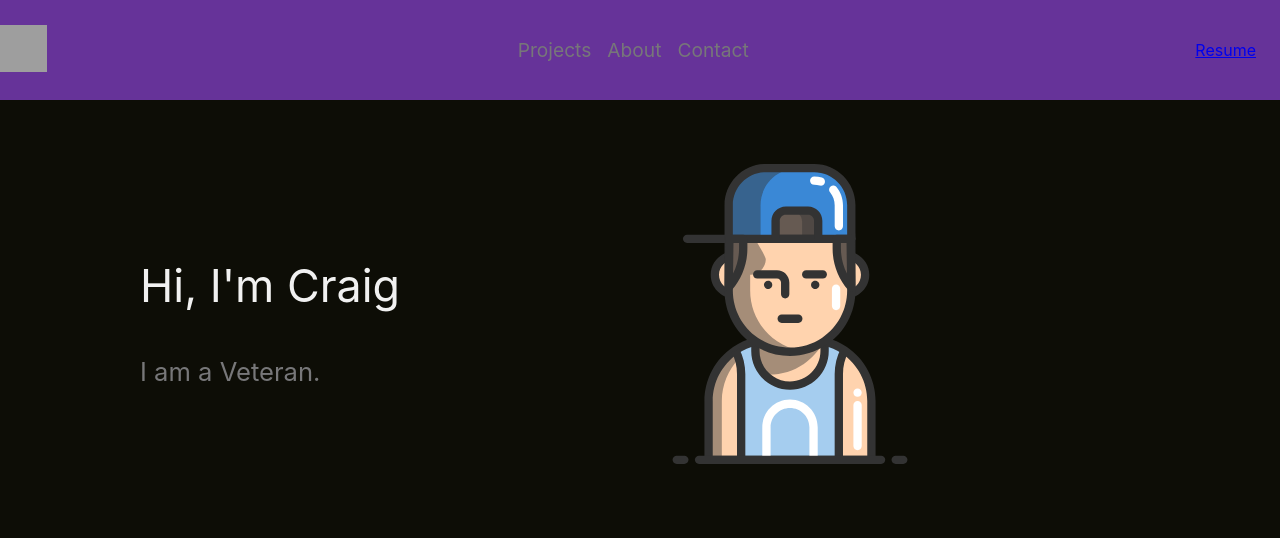
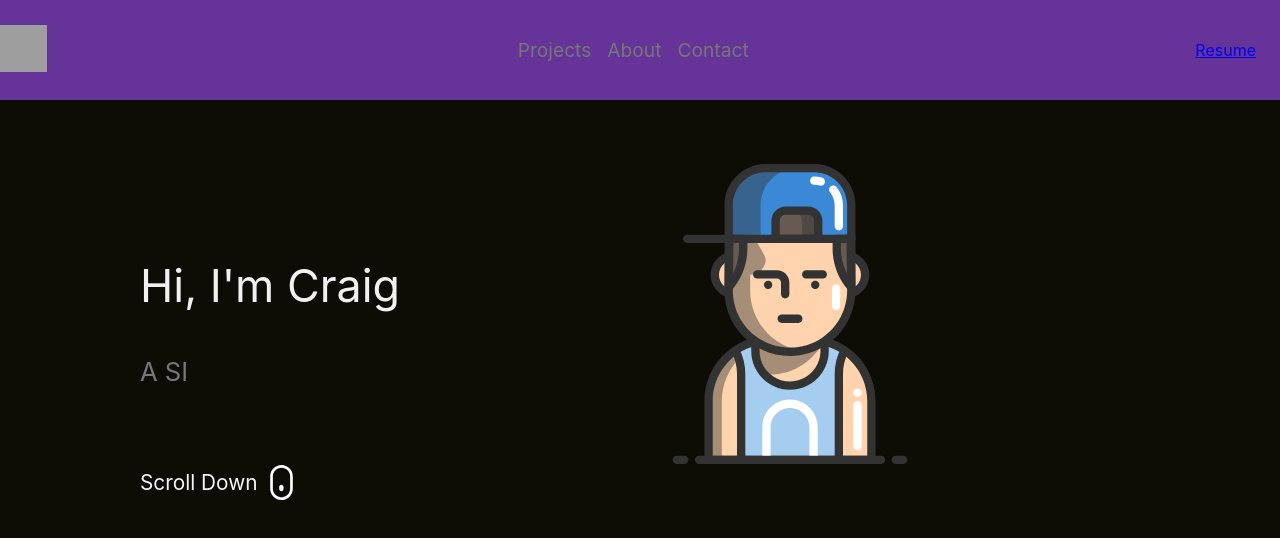
Before and after one commit to tektechnologies/craigbarkley, a React (Create React App) app: page / in a window 1280 px wide. Shown: the top 538 px of the page. Built offline with nearby package versions, Linux system fonts and the light colour scheme; grey boxes are pictures that could not be loaded.

Commit message:
icon and animated text for page scrolling

```diff
--- a/src/components/DeveloperManagerArtist/DeveloperManagerArtist.js
+++ b/src/components/DeveloperManagerArtist/DeveloperManagerArtist.js
@@ -8,10 +8,11 @@ import {
   DmaRight,
   Image,
   ScrollDown,
+  ScrollLink,
 } from "./DevElements";
 import { TypeAnimation } from "react-type-animation";
 import ScrollAnimation from "react-animate-on-scroll";
-import { ScrollLink } from "react-scroll";
+
 
 class DeveloperManagerArtist extends React.Component {
   constructor(props) {
@@ -19,7 +20,7 @@ class DeveloperManagerArtist extends React.Component {
     this.state = {
       isOpen: false,
       showSubtitle: false,
-      showScrollDown: false,
+      showScrollDown: true,
     };
   }
 
@@ -28,6 +29,7 @@ class DeveloperManagerArtist extends React.Component {
       isOpen: !prevState.isOpen,
     }));
   };
+
 
   render() {
 
@@ -47,6 +49,7 @@ class DeveloperManagerArtist extends React.Component {
                   sequence={[
                     "Hi, I'm Craig",
                     () => this.setState({ showSubtitle: true }),
+                    // () => this.setState({ showScrollDown: true }),
                   ]}
                   speed={{ type: "keyStrokeDelayInMs", value: 150 }}
                   wrapper="h1"
@@ -57,21 +60,19 @@ class DeveloperManagerArtist extends React.Component {
                     cursor={true}
                     sequence={[
                       500,
-                      // "A Full-Stack Developer",
-                      // 1000,
-                      // "A SIU graduate.",
-                      // 1000,
-                      // "A Kirkwood graduate.",
-                      // 1000,
-                      // "A DeltaV Code Boot Camp graduate",
-                      // 1000,
-                      // "A Technology Instructor at Kirkwood Community College",
-                      // 1000,
+                      "A Full-Stack Developer",
+                      1000,
+                      "A SIU graduate.",
+                      1000,
+                      "A Kirkwood graduate.",
+                      1000,
+                      "A DeltaV Code Boot Camp graduate",
+                      1000,
+                      "A Technology Instructor at Kirkwood Community College",
+                      1000,
                       "I am a Veteran.",
                       1000,
-                      () => this.setState({showScrollDown : true}),
-                      1000,
-
+                      // () => this.setState({ showScrollDown: true }),
                     ]}
                     speed={50}
                     deletionSpeed={65}
@@ -91,16 +92,17 @@ class DeveloperManagerArtist extends React.Component {
               </ScrollAnimation>
             </DmaRight>
           </DmaWrapper>
-          {showScrollDown && (
-            <ScrollAnimation animateIn="flipInX" offset={0}>
-              <ScrollDown to="projects" id="">
+
+          <ScrollAnimation animateIn="fadeIn" offset={0}>
+              <ScrollDown to="projects" id="scrollDown">
                 <ScrollLink>
                   Scroll Down
-                  <img src="/scroll-down.svg" alt="white scroll icon" />
+                  <img
+                    src="/scroll-down.svg"
+                    alt="scroll icon" />
                 </ScrollLink>
               </ScrollDown>
             </ScrollAnimation>
-          )}
         </DmaContainter>
       </main>
     );
```
